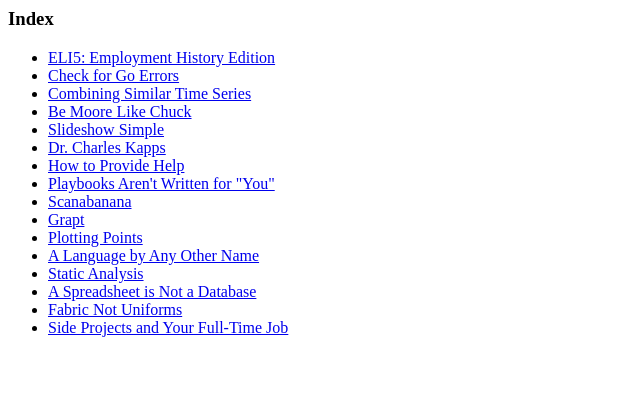
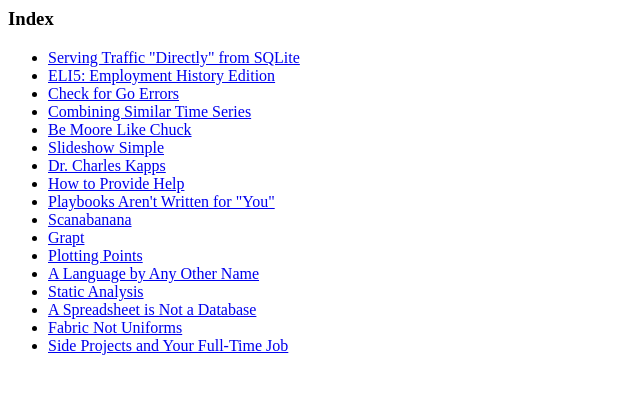
Before and after one commit to apg/sigusr2.net, a plain HTML site: page src/index.html in a window 1280 px wide. Shown: the whole page, without its empty margins (0-640 px from the left). Drawn offline with Linux system fonts and the light colour scheme.

Commit message:
Serving HTTP from SQLite

```diff
--- a/src/index.html
+++ b/src/index.html
@@ -3,6 +3,7 @@
 <h3>Index</h3>
 
 <ul>
+    <li><a href="serving-traffic-directly-from-sqlite.html" title="2020/01/20">Serving Traffic "Directly" from SQLite</a></li>
     <li><a href="eli5-employment-history.html" title="2019/10/18">ELI5: Employment History Edition</a></li>
   <li><a href="check-for-go-errors.html" title="2019/06/08">Check for Go Errors</a></li>
   <li><a href="combining-time-series.html" title="2019/06/07">Combining Similar Time Series</a></li>
```
Also changed, not shown: 1 other file.
